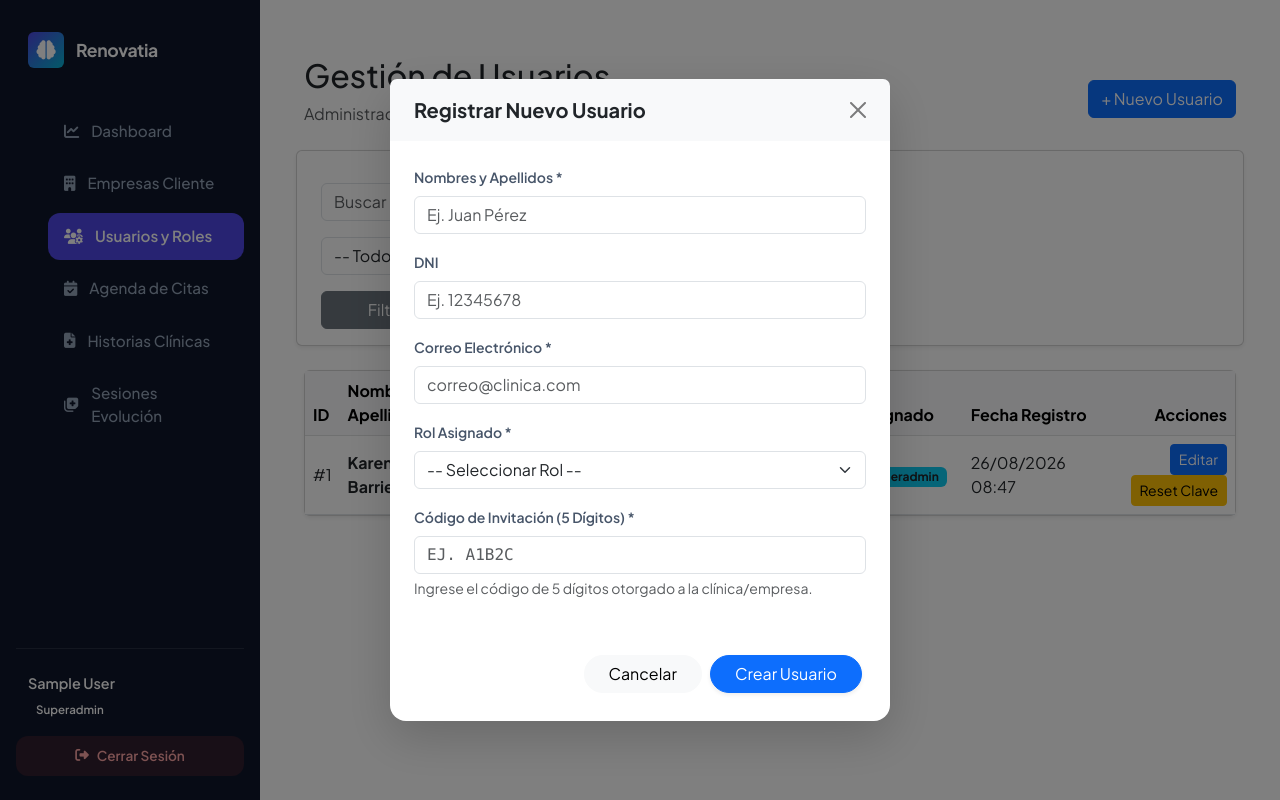
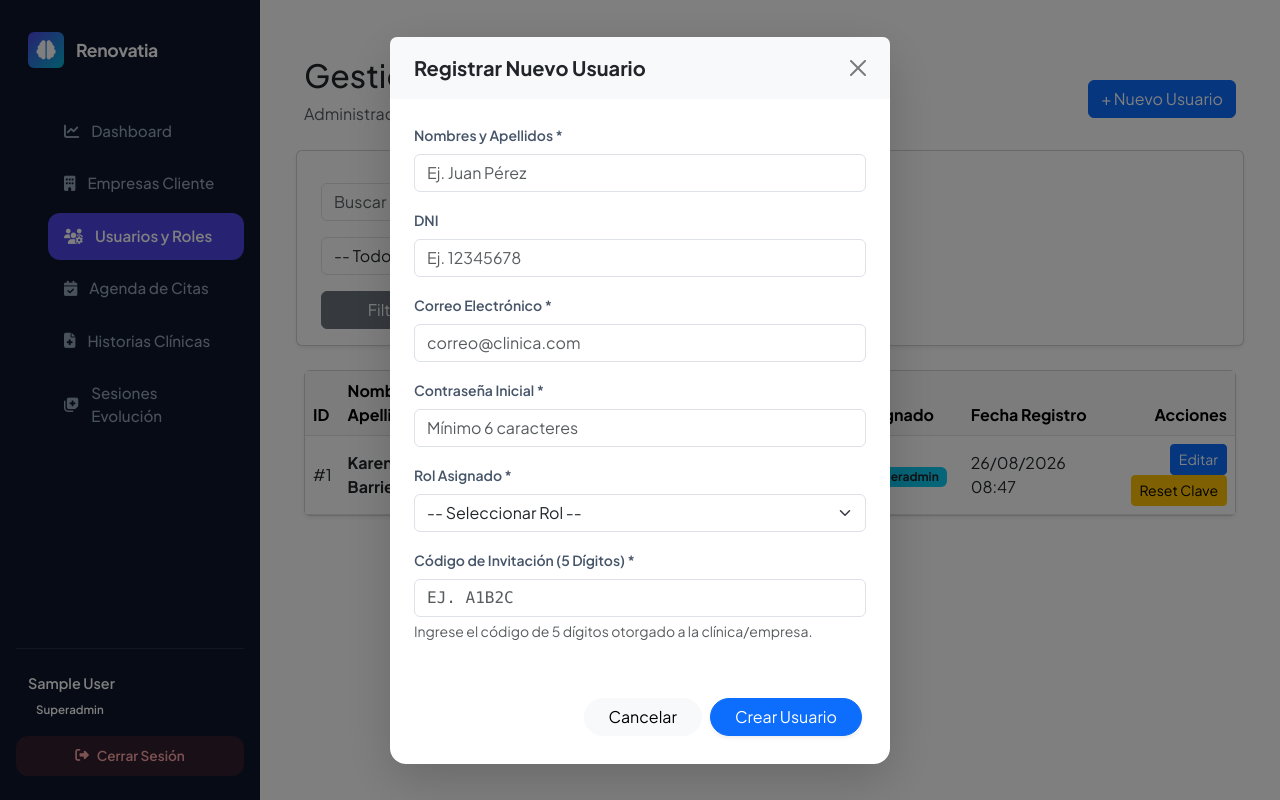
Before and after one commit to karenpbq-bot/TMTR---Renovatia, a Flask app: page /usuarios in a window 1280 px wide, after a click on "+ Nuevo Usuario". Run offline with Flask 3, Linux system fonts and the light colour scheme; the visitor is signed in with stand-in values (Sample User, id 1).

Commit message:
Add initial password field to user modal
Updated the user modal to include initial password input.

```diff
--- a/templates/usuarios.html
+++ b/templates/usuarios.html
@@ -97,7 +97,7 @@
     </div>
 </div>
 
-<!-- Modal Nuevo Usuario (Con validación de Código de Invitación) -->
+<!-- Modal Nuevo Usuario -->
 <div class="modal fade" id="nuevoUsuarioModal" tabindex="-1" aria-hidden="true">
     <div class="modal-dialog modal-dialog-centered">
         <div class="modal-content border-0 shadow-lg rounded-4">
@@ -118,6 +118,10 @@
                     <div class="mb-3">
                         <label class="form-label fw-semibold small">Correo Electrónico *</label>
                         <input type="email" class="form-control" name="correo" placeholder="correo@clinica.com" required>
+                    </div>
+                    <div class="mb-3">
+                        <label class="form-label fw-semibold small">Contraseña Inicial *</label>
+                        <input type="password" class="form-control" name="password" placeholder="Mínimo 6 caracteres" required>
                     </div>
                     <div class="mb-3">
                         <label class="form-label fw-semibold small">Rol Asignado *</label>
@@ -159,4 +163,6 @@
         </div>
     </div>
 </div>
+    </div>
+</div>
 {% endblock %}
```
